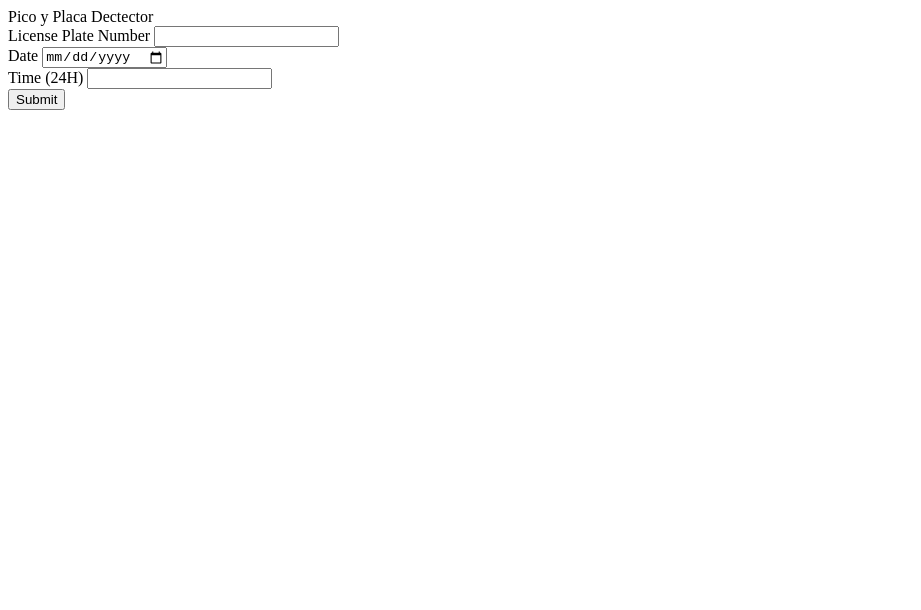
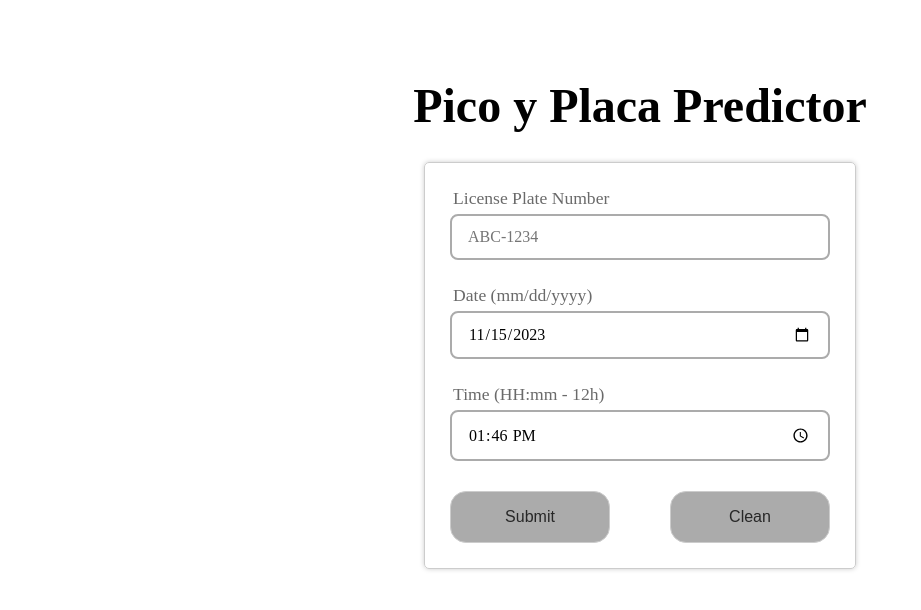
Before and after one commit to ElverJavierMorenoSanchez/software-development-internship-pico-y-placa, a plain HTML site: page index.html in a window 1280 px wide. Shown: the whole page, without its empty margins (0-921 px from the left). Drawn offline with Linux system fonts and the light colour scheme.

Commit message:
add css styles and comments in the code

```diff
--- a/css/main.css
+++ b/css/main.css
@@ -0,0 +1,129 @@
+html,
+body {
+  height: 100%;
+  width: 100%;
+  margin: 0;
+  padding: 0;
+}
+
+body {
+  background-color: #ffffff;
+}
+
+.container {
+  max-height: 100vh;
+  width: 100%;
+  display: flex;
+  flex-direction: column;
+  align-items: center;
+  padding-top: 50px;
+}
+
+.container h1 {
+  font-size: 3rem;
+  line-height: 1;
+}
+
+.main-content {
+  width: 100%;
+  max-width: 1200px;
+  display: flex;
+  flex-direction: column;
+  align-items: center;
+  gap: 20px;
+}
+
+.form {
+  width: 100%;
+  width: 400px;
+  padding: 15px;
+  border-radius: 5px;
+  border: 1px solid #ccc;
+  outline: none;
+  margin: 0 auto;
+  display: flex;
+  flex-direction: column;
+  gap: 20px;
+  box-shadow: 0 0 5px #ccc;
+}
+
+.form-inputs {
+  display: flex;
+  flex-direction: column;
+  gap: 5px;
+}
+
+.form-inputs_input {
+  padding: 10px;
+  display: flex;
+  flex-direction: column;
+  gap: 5px;
+}
+.form-inputs_input label {
+  margin-left: 3px;
+  font-size: 1.1rem;
+  font-weight: 300;
+  color: #6a6a6a;
+}
+
+.form-inputs_input input {
+  font-size: 1rem;
+  outline: none;
+  padding: 12px 16px;
+  border-radius: 8px;
+  font-family: inherit;
+  background-color: transparent;
+  border: 2px solid #ababab;
+  text-transform: uppercase;
+}
+
+.form-inputs_input input:focus {
+  border: 2px solid #6a6a6a;
+}
+
+.form-buttons {
+  padding: 0 10px 10px 10px;
+  display: flex;
+  flex-direction: row;
+  justify-content: space-between;
+  align-items: center;
+}
+
+.form-buttons button {
+  background-color: #ababab;
+  border: 1px solid #ccc;
+  padding: 1rem;
+  font-size: 1rem;
+  width: 10em;
+  border-radius: 1rem;
+  color: #272727;
+  cursor: pointer;
+}
+
+.form-buttons button:hover {
+  background: #6a6a6a;
+  color: white;
+}
+
+.result {
+  width: 100%;
+  max-width: 400px;
+  padding: 15px;
+  border-radius: 5px;
+  border: 1px solid #ccc;
+  outline: none;
+  margin: 0 auto;
+  display: flex;
+  flex-direction: column;
+  gap: 20px;
+  box-shadow: 0 0 5px #ccc;
+  display: none;
+  background: #1bff72;
+  font-size: 1.2rem;
+  font-weight: 900;
+}
+
+.result.pico_placa {
+  background: #ff1b1b;
+  color: #ffffff;
+}
--- a/index.html
+++ b/index.html
@@ -4,38 +4,37 @@
 <head>
   <meta charset="UTF-8">
   <meta name="viewport" content="width=device-width, initial-scale=1.0">
-  <title>Pico y Placa Dectector</title>
+  <title>Pico y Placa Predictor</title>
   <link rel="stylesheet" href="./css/main.css">
 </head>
 
 <body>
   <div class="container">
     <header>
-      <div class="title">Pico y Placa Dectector</div>
+      <h1 class="title">Pico y Placa Predictor</h1>
     </header>
-    <main>
+    <main class="main-content">
       <form id="form" class="form">
         <div class="form-inputs">
-          <div class="form-input">
+          <div class="form-inputs_input">
             <label for="plateNumber">License Plate Number</label>
-            <input id="plateNumber" type="text" minlength="6" maxlength="8">
+            <input id="plateNumber" type="text" minlength="6" maxlength="8" placeholder="ABC-1234" required>
           </div>
-          <div class="form-input">
-            <label for="date">Date</label>
-            <input id="date" type="date">
+          <div class="form-inputs_input">
+            <label for="date">Date (mm/dd/yyyy)</label>
+            <input id="date" type="date" required>
           </div>
-          <div class="form-input">
-            <label for="time">Time (24H)</label>
-            <input id="time" type="text" maxlength="5">
+          <div class="form-inputs_input">
+            <label for="time">Time (HH:mm - 12h)</label>
+            <input id="time" type="time" maxlength="5" placeholder="06:30">
           </div>
         </div>
         <div class="form-buttons">
-          <div class="form-button">
-            <button type="submit" id="submit">Submit</button>
-          </div>
+          <button type="submit" id="submit">Submit</button>
+          <button type="button" id="cleanBtn">Clean</button>
         </div>
       </form>
-      <div class="result" id="result"></div>
+      <div class="result pico_placa" id="result"></div>
     </main>
     <footer></footer>
   </div>
--- a/js/class/Predictor.js
+++ b/js/class/Predictor.js
@@ -1,10 +1,23 @@
+/**
+ * Class representing a predictor for Pico y Placa.
+ */
 class Predictor {
+  /**
+   * Create a predictor.
+   * @param {string} plateNumber - The plate number of the vehicle.
+   * @param {string} date - The date in format "YYYY-MM-DD".
+   * @param {string} time - The time in format "HH:MM".
+   */
   constructor(plateNumber, date, time) {
     this.plateNumber = plateNumber;
     this.date = date;
     this.time = time;
   }
 
+  /**
+   * Verify if the vehicle can be on the road based on Pico y Placa rules.
+   * @returns {boolean} - True if the vehicle can't be on the road, false otherwise.
+   */
   verifyPicoYPlaca() {
     const date = new Date(this.date);
     const dateDayNumber = date.getDay();
@@ -14,14 +27,20 @@ class Predictor {
     );
 
     if (this.isPicoYPlacaDay(dateDayNumber, pnLastDigit)) {
-      if (this.isPicoYPlacaHour(time)) return "No puedes circular";
+      if (this.isPicoYPlacaHour(time)) return true;
 
-      return "Puedes circular";
+      return false;
     }
 
-    return "Puedes circular";
+    return false;
   }
 
+  /**
+   * Check if the day and last digit of the plate number are in the Pico y Placa rules.
+   * @param {number} dateDayNumber - The day number of the date (0-6, where 0 is Monday).
+   * @param {number} pnLastDigit - The last digit of the plate number.
+   * @returns {boolean} - True if the day and last digit are in the Pico y Placa rules, false otherwise.
+   */
   isPicoYPlacaDay(dateDayNumber, pnLastDigit) {
     const picoYPlacaRules = {
       0: [1, 2],
@@ -34,13 +53,20 @@ class Predictor {
     return picoYPlacaRules[dateDayNumber].includes(pnLastDigit);
   }
 
+  /**
+   * Check if the time is in the Pico y Placa peak hours.
+   * @param {string} time - The time in format "HH:MM".
+   * @returns {boolean} - True if the time is in the Pico y Placa peak hours, false otherwise.
+   */
   isPicoYPlacaHour(time) {
     const hour = parseInt(time.substr(0, 2));
     const minute = parseInt(time.substr(3, 5));
 
     const isMorningPeak =
       hour >= 6 && hour < 10 && (hour !== 9 || minute <= 30);
-    const isAfternoonPeak = hour >= 16 && hour < 20;
+
+    const isAfternoonPeak =
+      hour >= 16 && hour < 20 && (hour !== 19 || minute <= 30);
 
     return isMorningPeak || isAfternoonPeak;
   }
--- a/js/main.js
+++ b/js/main.js
@@ -1,10 +1,12 @@
 import Predictor from "./class/Predictor.js";
 
-const form = document.getElementById("form");
-const plateNumber = document.getElementById("plateNumber");
-const date = document.getElementById("date");
-const time = document.getElementById("time");
-
+/**
+ * Adds a character to an input field if the length of the current value is equal to the length of the first part and the character is not already included.
+ * Removes the character from the input field if the Backspace key is pressed and the current value ends with the character.
+ * @param {number} lengthFirstPart - The length of the first part of the input value.
+ * @param {string} character - The character to add or remove from the input value.
+ * @param {Event} event - The event object for the input field.
+ */
 function putCharacterInInput(lengthFirstPart, character, event) {
   const currentValue = event.target.value;
 
@@ -20,20 +22,93 @@ function putCharacterInInput(lengthFirstPart, character, event) {
   }
 }
 
-time.addEventListener("keydown", (e) => {
-  putCharacterInInput(2, ":", e);
+/**
+ * Sets the current date and time to the given input fields.
+ * @param {HTMLInputElement} date - The input field for the date.
+ * @param {HTMLInputElement} time - The input field for the time.
+ */
+function setCurrentDateTime(date, time) {
+  const today = new Date().toLocaleDateString().slice(0, 10);
+  const currentDay = today.slice(0, 2);
+  const currentMonth = today.slice(3, 5);
+  const currentYear = today.slice(6, 10);
+  date.value = `${currentYear}-${currentDay}-${currentMonth}`;
+
+  const currentTime = new Date();
+  const hours = String(currentTime.getHours()).padStart(2, "0");
+  const minutes = String(currentTime.getMinutes()).padStart(2, "0");
+  const formattedTime = `${hours}:${minutes}`;
+  time.value = formattedTime;
+}
+
+/**
+ * Initializes the main function.
+ * @function
+ * @returns {void}
+ */
+function main() {
+  const form = document.getElementById("form");
+  const plateNumber = document.getElementById("plateNumber");
+  const date = document.getElementById("date");
+  const time = document.getElementById("time");
+  const cleanBtn = document.getElementById("cleanBtn");
+  const resultContainer = document.getElementById("result");
+
+  /**
+   * Clears the plate number input and result container, and sets the current date and time.
+   * @function
+   * @returns {void}
+   */
+  cleanBtn.addEventListener("click", () => {
+    plateNumber.value = "";
+    resultContainer.style.display = "none";
+    setCurrentDateTime(date, time);
   });
 
+  /**
+   * Adds a hyphen to the plate number input after the third character.
+   * @function
+   * @param {number} index - The index where the hyphen should be added.
+   * @param {string} character - The character to be added (in this case, "-").
+   * @param {event} e - The keydown event.
+   * @returns {void}
+   */
   plateNumber.addEventListener("keydown", (e) => {
     putCharacterInInput(3, "-", e);
   });
 
+  /**
+   * Verifies if the plate number is valid and if the car is allowed to be on the road at the given date and time.
+   * @function
+   * @param {event} e - The submit event.
+   * @returns {void}
+   */
   form.addEventListener("submit", (e) => {
     e.preventDefault();
 
+    const plateNumberDigit = plateNumber.value.substr(
+      3,
+      plateNumber.value.length - 1
+    );
+
+    if (isNaN(plateNumberDigit)) {
+      alert("Please introduce a valid plate number");
+      return;
+    }
+
     const predictor = new Predictor(plateNumber.value, date.value, time.value);
-  const result = predictor.verifyPicoYPlaca();
+    const isPicoYPlaca = predictor.verifyPicoYPlaca();
 
-  const resultContainer = document.getElementById("result");
-  resultContainer.innerHTML = result;
+    if (isPicoYPlaca) resultContainer.classList.add("pico_placa");
+    else resultContainer.classList.remove("pico_placa");
+
+    resultContainer.style.display = "block";
+    resultContainer.innerHTML = isPicoYPlaca
+      ? "Car can't be on the road"
+      : "Car can be on the road";
   });
+
+  setCurrentDateTime(date, time);
+}
+
+main();
```
Lines whose indentation alone changed are shown as unchanged.
